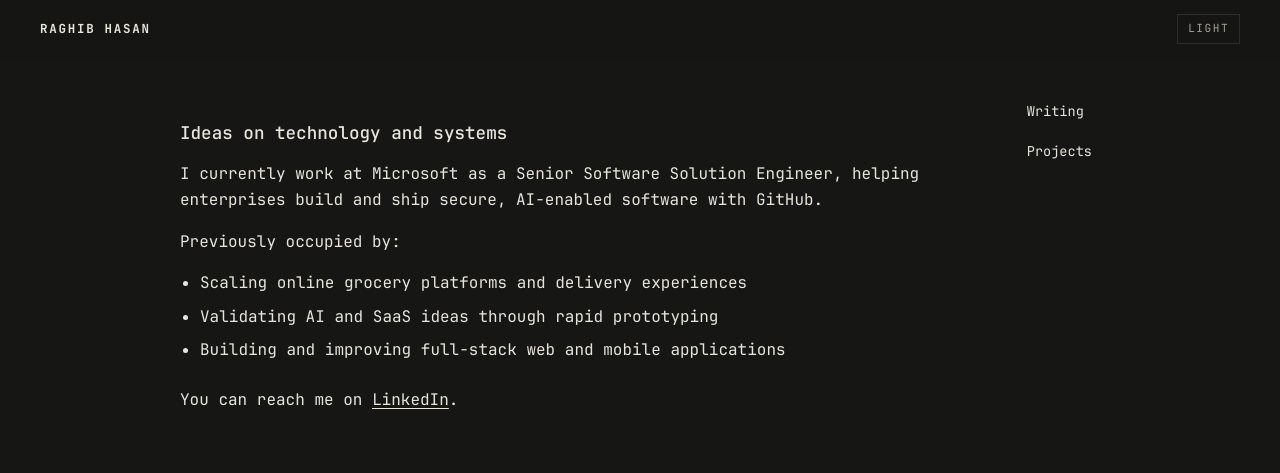
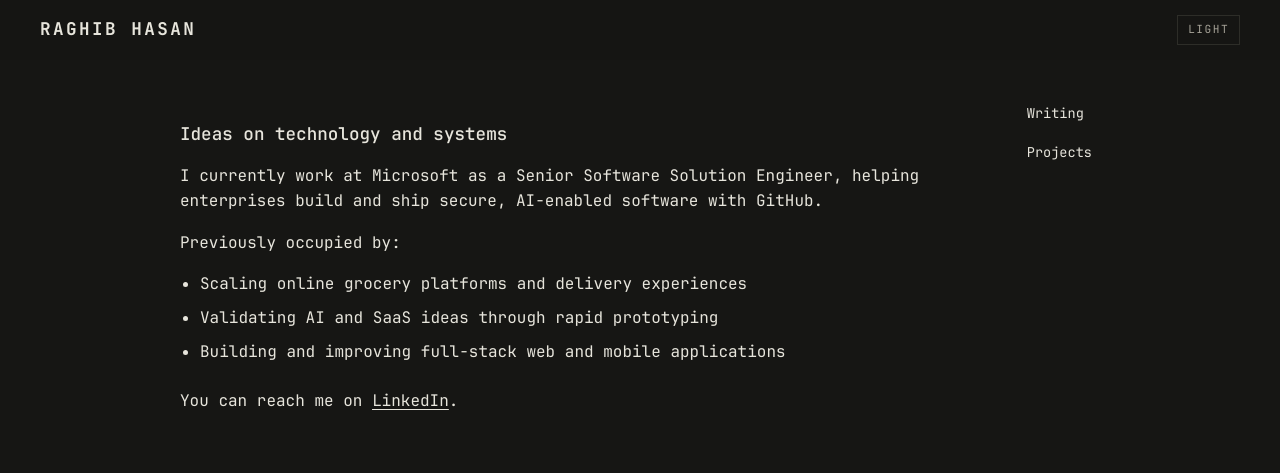
Before and after one commit to ragmha/raghib.io, an Astro site: page / in a window 1280 px wide. Built offline with nearby package versions, Linux system fonts and the light colour scheme; Astro itself is replaced by a stand-in of ours.

Commit message:
style(header): enlarge name wordmark
Co-authored-by: Copilot App <223556219+Copilot@users.noreply.github.com>

```diff
--- a/src/components/SiteHeader.astro
+++ b/src/components/SiteHeader.astro
@@ -38,7 +38,7 @@ import ThemeToggle from './ThemeToggle.astro'
     font-weight: 700;
     letter-spacing: 0.14em;
     text-transform: uppercase;
-    font-size: 0.78rem;
+    font-size: 1.1rem;
     border-bottom: none;
     text-decoration: none;
     background: transparent;
```
